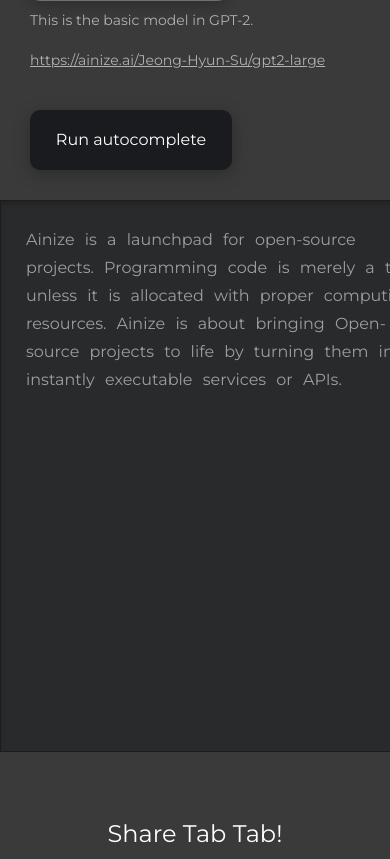
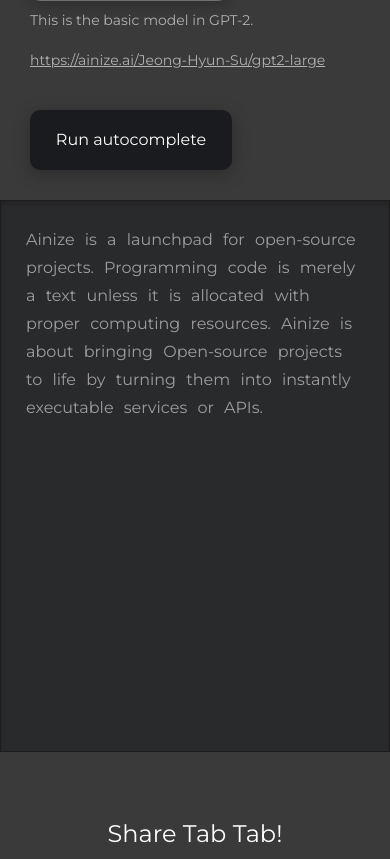
Before and after one commit to ainize-team/tabtab, a Flask app: page / in a window 390 px wide. Shown: the part 583-1442 px from the top of the page. Run offline with Flask 2, Linux system fonts and the light colour scheme; some libraries are stand-ins or nearby versions.

Commit message:
fix minor issue

```diff
--- a/static/style.css
+++ b/static/style.css
@@ -442,6 +442,7 @@ p.bold {
     }
 
     .editor{
+        width: unset;
         padding: 25px;
         height: 500px;
     }
```
